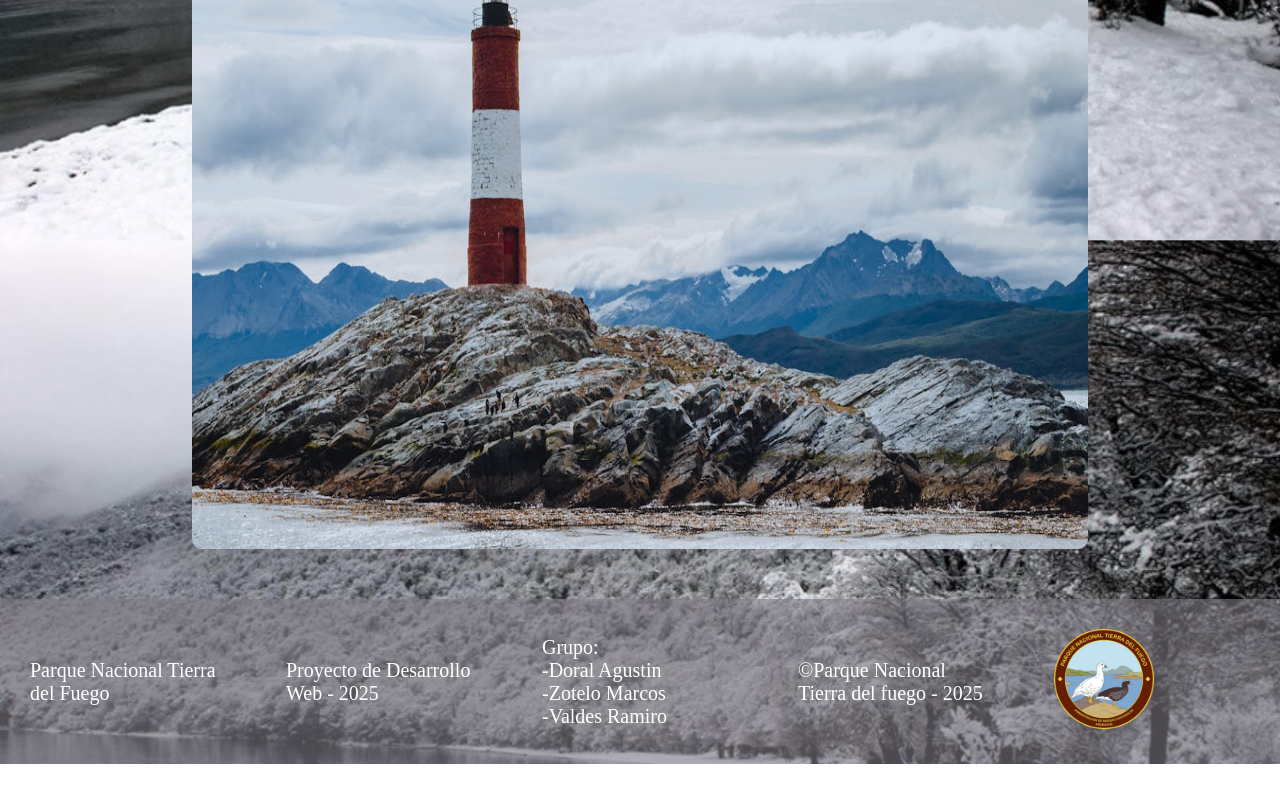
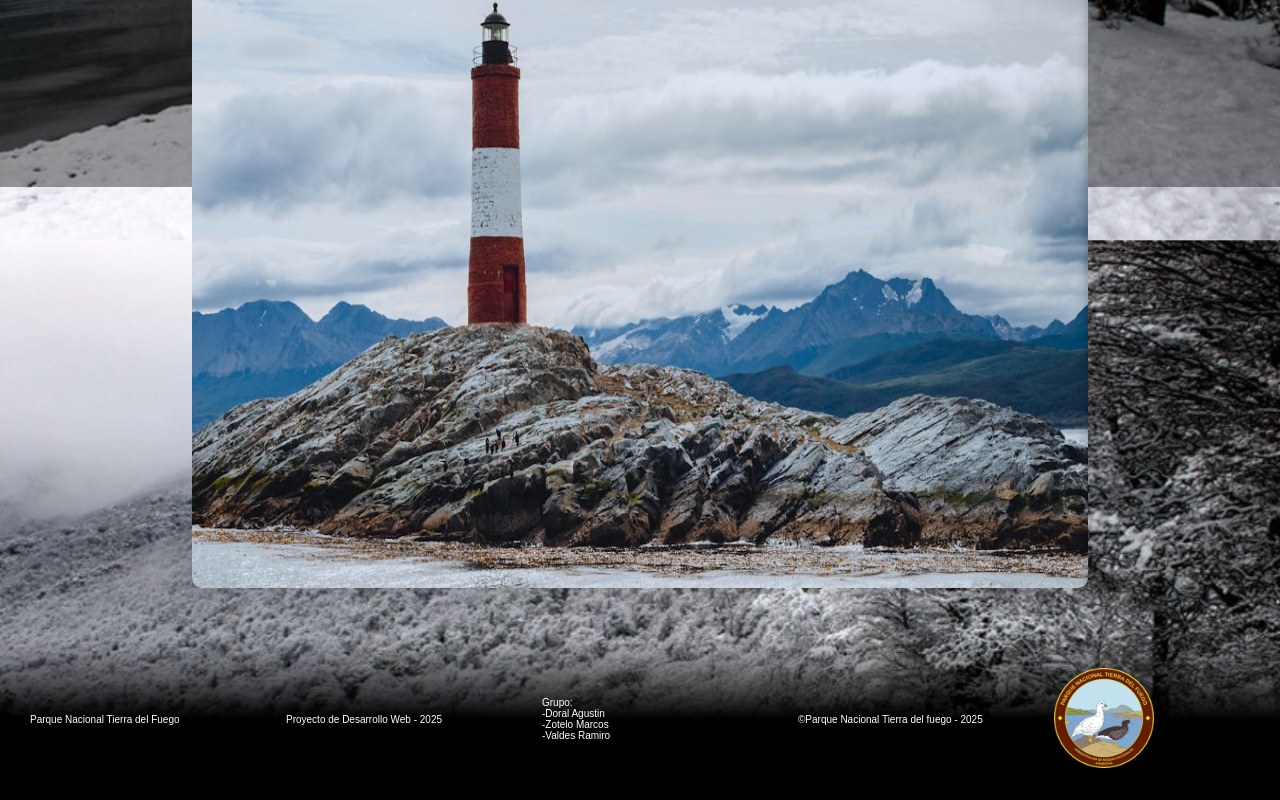
Before and after one commit to Ramiro-vg/TP2-Doral-Zotelo-Valdes, a plain HTML site: page TP2-Doral_Zotelo_Valdes/Secundarios/Paisajes.html in a window 1280 px wide. Shown: the part 613-1413 px from the top of the page. Before the commit the page ends 1377 px from the top, so only its background shows below. Drawn offline with Linux system fonts and the light colour scheme.

Commit message:
Update style-paisajes.css

```diff
--- a/TP2-Doral_Zotelo_Valdes/css/style-paisajes.css
+++ b/TP2-Doral_Zotelo_Valdes/css/style-paisajes.css
@@ -4,6 +4,7 @@
 }
 
 body{
+    font-family: "Poppins", sans-serif;
     background-image: url(../Imagenes/Paisaje/Parque-Nacional-Tierra-del-Fuego-invierno-Turismo-en-Ushuaia-3-1.jpg);
     background-repeat: no-repeat;
     background-size: cover;
@@ -11,26 +12,43 @@ body{
     background-attachment: fixed;
 }
 
+body::before {
+    content: "";
+    position: fixed;
+    top: 0;
+    left: 0;
+    width: 100%;
+    height: 100%;
+    background-color: rgba(0,0,0,0.4);
+    z-index: -1;
+}
+
 header{
-    background-color: rgba(125, 120, 130, 0.6);
+    background: linear-gradient(to bottom, rgb(0, 0, 0),rgb(0, 0, 0), transparent);
     color: white;
     display: flex;
     flex-direction: column;
-    text-align: center;
 }
 
 header div{
     margin: 10px;
+    display: flex;
+    flex-direction: row;
+    align-items: center;
+}
+
+.embleman{
+    margin-right: 10px;
 }
 
 nav{
     display: flex;
-    flex-direction: row;
     justify-content: space-evenly;
     margin-bottom: 20px;
 }
+
 li{
-    margin-top: 20px
+    margin-top: 20px;
     font-size: 17px;
     display: inline-block;
     transition: width 2s height 2s;
@@ -65,7 +83,6 @@ main{
     width: 70%;
     margin: 50px auto 0px;
     overflow: hidden;
-    border-radius: 10px;
 }
 
 .contenedor:hover{
@@ -85,6 +102,8 @@ main{
 }
 
 .contenedor img{
+    box-shadow: 0 4px 12px rgba(0,0,0,0.3);
+    border-radius: 10px;
     width: 100%;
     height: 100%;
 }
@@ -106,9 +125,9 @@ main{
 footer{
     color: white;
     align-items: center;
-    font-size: 20px;
+    font-size: 10px;
     margin-top: 50px;
-    background-color: rgba(125, 120, 130, 0.6);;
+    background: linear-gradient(to top, rgb(0, 0, 0),rgb(0, 0, 0), transparent);
     display: grid;
     grid-template-columns: 1fr 1fr 1fr 1fr 1fr;
     grid-template-rows: 1fr;
@@ -129,13 +148,14 @@ footer div{
     grid-area: proyecto;
 }
 
-.grup{
+.grup a{
+
+    color: white;
     grid-area: grupo;
 }
 
 .escola{
     grid-area: escuela;
-
 }
 
 .imagen{
```
